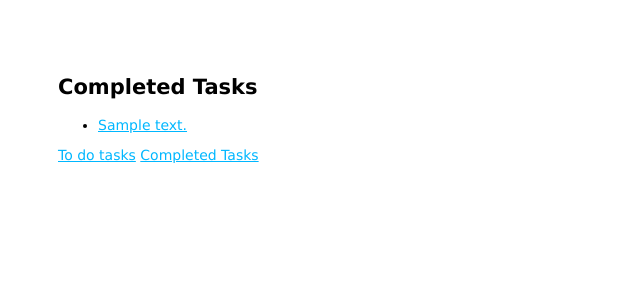
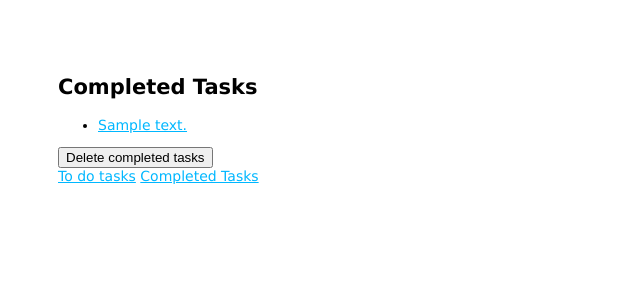
Before and after one commit to qp3580ug/To_Do_List, a Node project: template views/completed_tasks.hbs in a window 1280 px wide. Shown: the top 300 px of the page, without its empty margins (0-640 px from the left). Run offline with Node 20 templates, Linux system fonts and the light colour scheme; the template is opened without the code that fills it: most values are stand-ins (such as "Sample title", 1, 10 or a date in 2020).

Commit message:
Added PArt 1 Advanced

```diff
--- a/views/completed_tasks.hbs
+++ b/views/completed_tasks.hbs
@@ -17,3 +17,12 @@
   {{/if}}
 
 </div>
+
+<div>
+  {{#if tasks}}
+    <form class="delete-done-form" action="/deleteDone" method="POST">
+      <input class="delete-done-button" type="submit" name="delete-done" value="Delete completed tasks">
+      <input type="hidden" name="_id" value="{{this._id}}">
+    </form>
+  {{/if}}
+</div>
```
Also changed, not shown: routes/index.js (+11 -1 lines).
